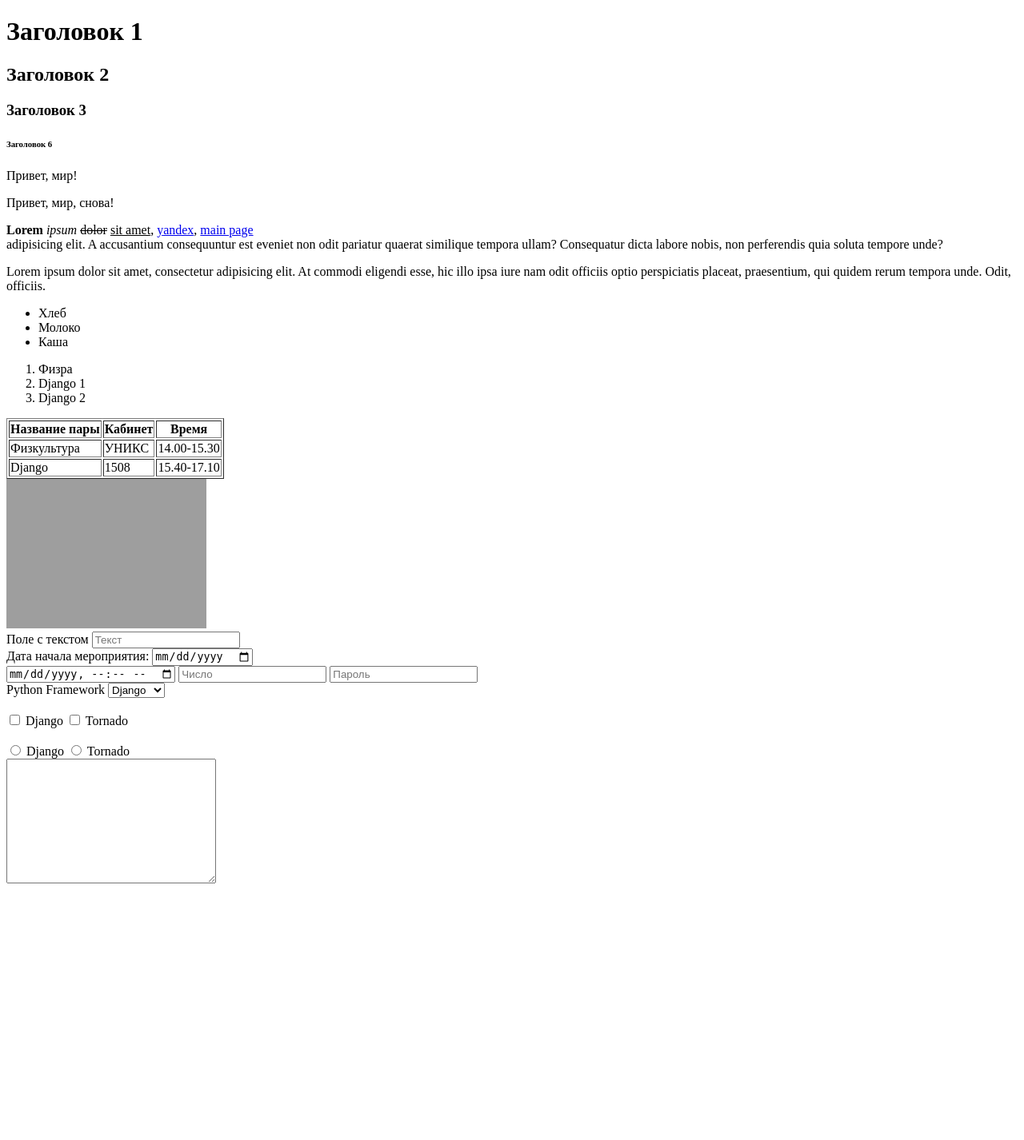
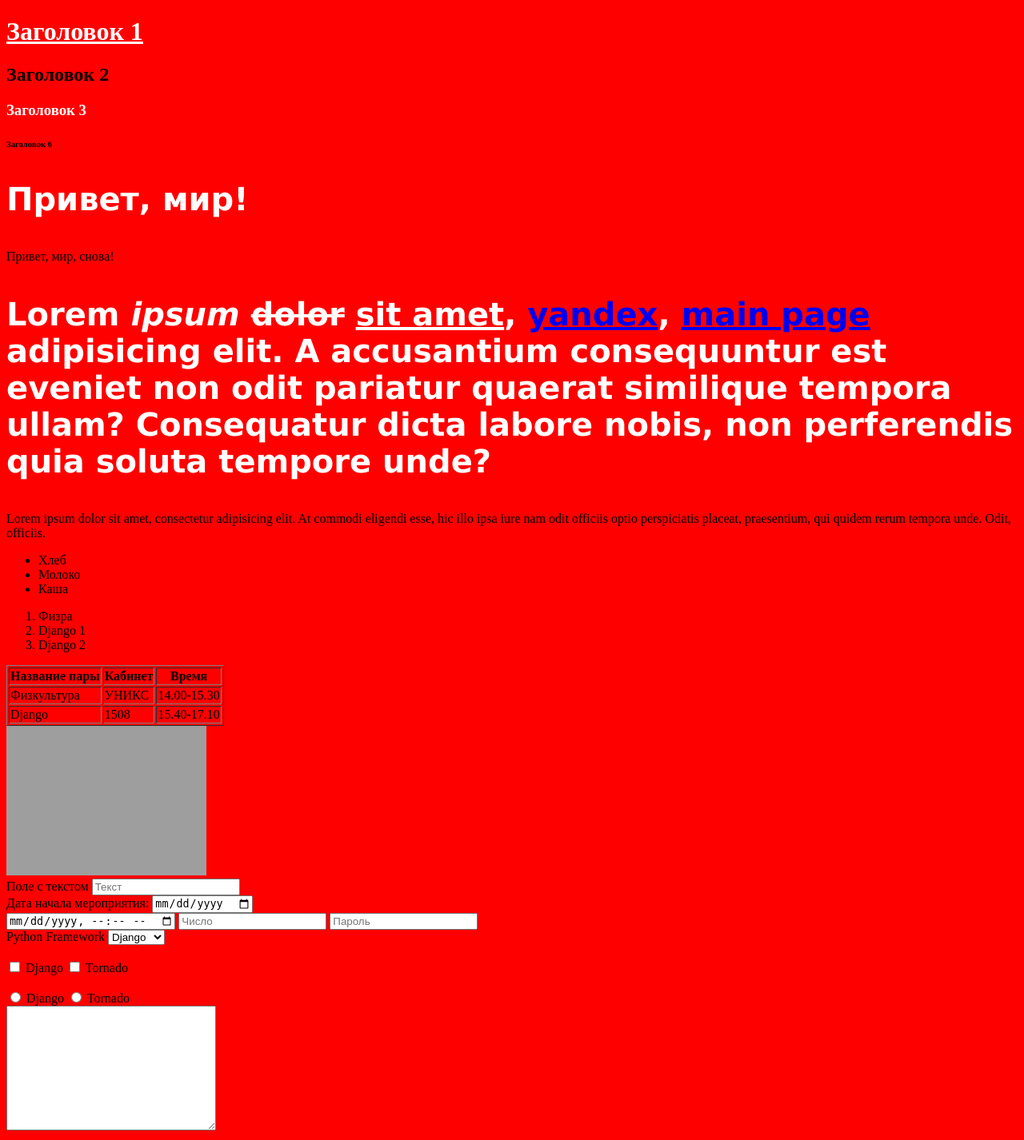
Before and after one commit to Juan-Camilo-Suarez/Django-Training, a Django app: page /html/ in a window 1280 px wide. Shown: the whole page at 80% size. Before the commit the page ends 1105 px from the top, so only its background shows below. Run offline with Django 4.2, Linux system fonts and the light colour scheme; grey boxes are pictures that could not be loaded.

Commit message:
css and tags

```diff
--- a/testdjango/web/templates/web/html.html
+++ b/testdjango/web/templates/web/html.html
@@ -3,15 +3,33 @@
 <head>
     <meta charset="UTF-8">
     <title>HTML</title>
+        <style>
+        body {
+            background: red;
+        }
+        h1, h3 {
+            color: white;
+        }
+        .my-paragraph {
+            font-family: "Lucida Grande";
+            font-weight: bold;
+            color: white;
+            font-size: 40px;
+        }
+        #heading1 {
+            text-decoration: underline;
+        }
+    </style>
+
 </head>
 <body>
-    <h1>Заголовок 1</h1>
+    <h1 id="heading1">Заголовок 1</h1>
     <h2>Заголовок 2</h2>
     <h3>Заголовок 3</h3>
     <h6>Заголовок 6</h6>
-    <p>Привет, мир!</p>
+    <p class="my-paragraph">Привет, мир!</p>
     <p>Привет, мир, снова!</p>
-    <p>
+    <p class="my-paragraph">
         <b>Lorem</b> <i>ipsum</i> <strike>dolor</strike>
         <u>sit amet</u>,
         <a href="http://yandex.ru" target="_blank">yandex</a>,
```
